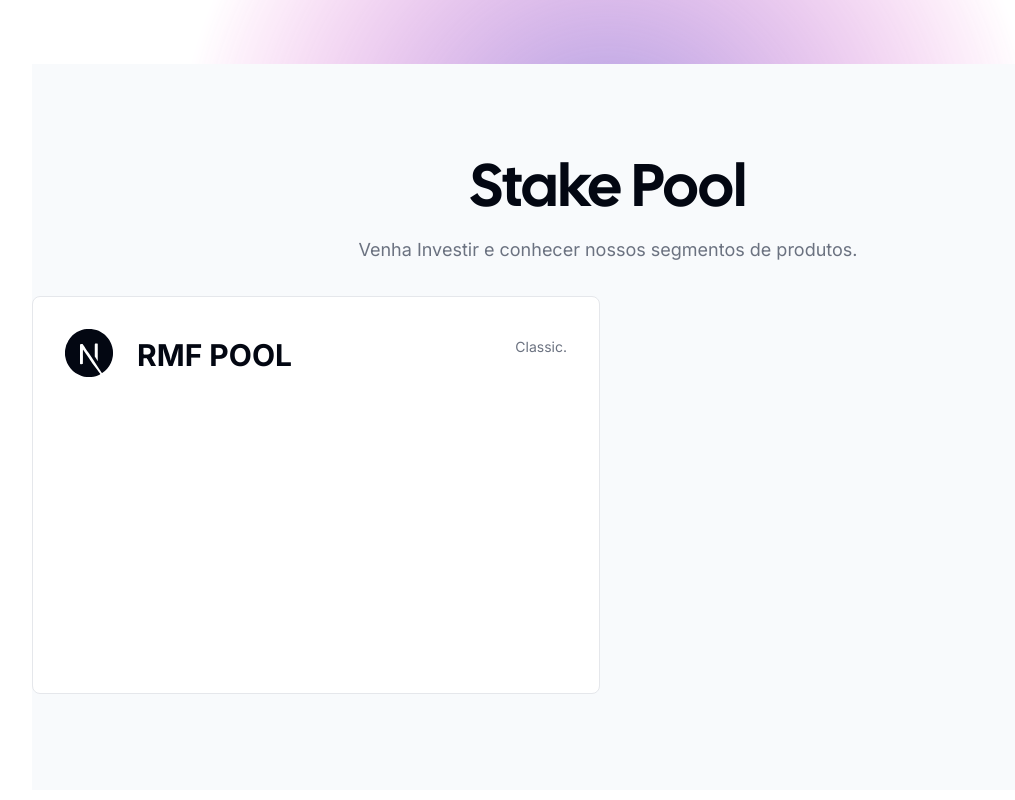
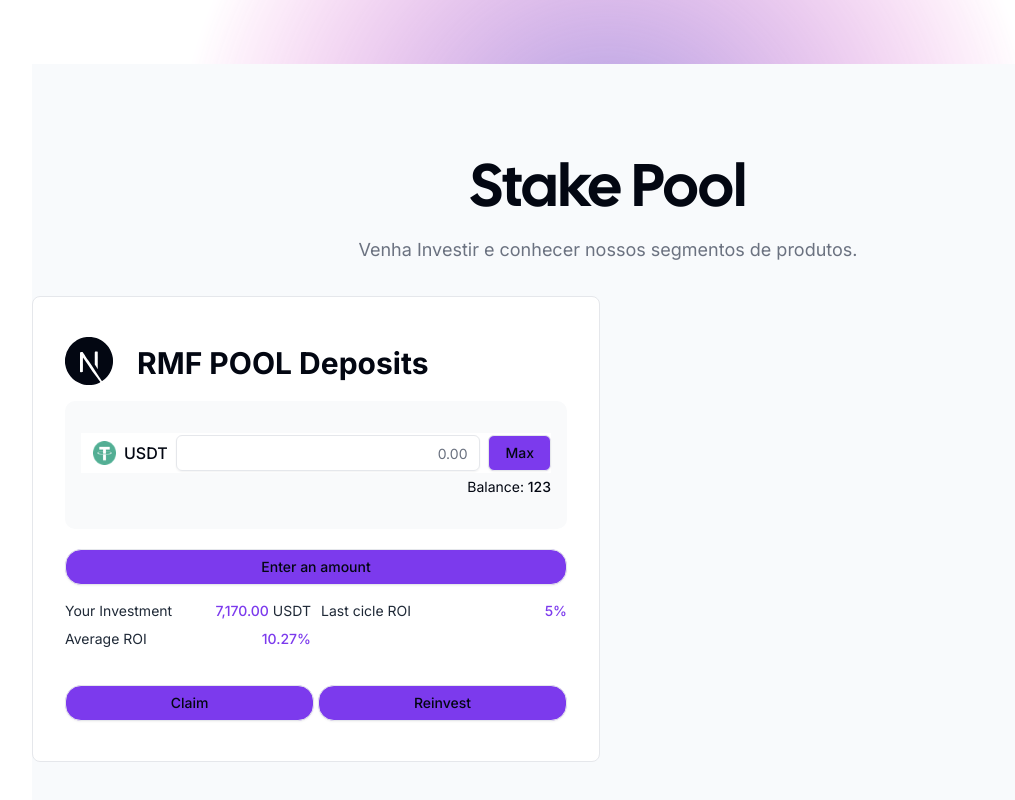
Before and after one commit to Renatmf5/Defi-Rmf, a Next.js app in the folder ui/: page / in a window 1280 px wide. Shown: the part 676-1476 px from the top of the page, without its empty margins (32-1047 px from the left). Built offline with nearby package versions, Linux system fonts and the light colour scheme.

Commit message:
Create the v1 of Stake pool front-end

```diff
--- a/ui/src/app/_components/pool-section.tsx
+++ b/ui/src/app/_components/pool-section.tsx
@@ -1,3 +1,8 @@
+import { Button, buttonVariants } from '@/components/ui/button';
+import { Input } from '@/components/ui/input';
+import { cn } from '@/lib/utils';
+import Image from 'next/image';
+
 function PoolSection() {
   return (
     <section
@@ -15,19 +20,68 @@ function PoolSection() {
 
       <div className='mx-auto grid justify-center gap-4 sm:grid-cols-1 md:max-w-[80rem] md:grid-cols-2'>
         <div className='relative overflow-hidden rounded-lg border bg-background p-2 box-border' >
-          <div className='flex h-[380px] flex-col justify-between rounded-md p-6'>
-            <div className='space-y-2 flex justify-between'>
-              <div className='space-y-2 flex'>
-                <svg viewBox='0 0 24 24' className='h-12 w-12 fill-current'>
-                  <path d='M11.572 0c-.176 0-.31.001-.358.007a19.76 19.76 0 0 1-.364.033C7.443.346 4.25 2.185 2.228 5.012a11.875 11.875 0 0 0-2.119 5.243c-.096.659-.108.854-.108 1.747s.012 1.089.108 1.748c.652 4.506 3.86 8.292 8.209 9.695.779.25 1.6.422 2.534.525.363.04 1.935.04 2.299 0 1.611-.178 2.977-.577 4.323-1.264.207-.106.247-.134.219-.158-.02-.013-.9-1.193-1.955-2.62l-1.919-2.592-2.404-3.558a338.739 338.739 0 0 0-2.422-3.556c-.009-.002-.018 1.579-.023 3.51-.007 3.38-.01 3.515-.052 3.595a.426.426 0 0 1-.206.214c-.075.037-.14.044-.495.044H7.81l-.108-.068a.438.438 0 0 1-.157-.171l-.05-.106.006-4.703.007-4.705.072-.092a.645.645 0 0 1 .174-.143c.096-.047.134-.051.54-.051.478 0 .558.018.682.154.035.038 1.337 1.999 2.895 4.361a10760.433 10760.433 0 0 0 4.735 7.17l1.9 2.879.096-.063a12.317 12.317 0 0 0 2.466-2.163 11.944 11.944 0 0 0 2.824-6.134c.096-.66.108-.854.108-1.748 0-.893-.012-1.088-.108-1.747-.652-4.506-3.859-8.292-8.208-9.695a12.597 12.597 0 0 0-2.499-.523A33.119 33.119 0 0 0 11.573 0zm4.069 7.217c.347 0 .408.005.486.047a.473.473 0 0 1 .237.277c.018.06.023 1.365.018 4.304l-.006 4.218-.744-1.14-.746-1.14v-3.066c0-1.982.01-3.097.023-3.15a.478.478 0 0 1 .233-.296c.096-.05.13-.054.5-.054z' />
-                </svg>
-                <h3 className='font-bold text-3xl ml-6'>RMF POOL</h3>
+          <div className='z-10 h-fit flex-1 flex-col dark:text-gray-800 bg-white px-6 py-8'>
+            <div className='space-y-2 flex'>
+              <svg viewBox='0 0 24 24' className='h-12 w-12 fill-current'>
+                <path d='M11.572 0c-.176 0-.31.001-.358.007a19.76 19.76 0 0 1-.364.033C7.443.346 4.25 2.185 2.228 5.012a11.875 11.875 0 0 0-2.119 5.243c-.096.659-.108.854-.108 1.747s.012 1.089.108 1.748c.652 4.506 3.86 8.292 8.209 9.695.779.25 1.6.422 2.534.525.363.04 1.935.04 2.299 0 1.611-.178 2.977-.577 4.323-1.264.207-.106.247-.134.219-.158-.02-.013-.9-1.193-1.955-2.62l-1.919-2.592-2.404-3.558a338.739 338.739 0 0 0-2.422-3.556c-.009-.002-.018 1.579-.023 3.51-.007 3.38-.01 3.515-.052 3.595a.426.426 0 0 1-.206.214c-.075.037-.14.044-.495.044H7.81l-.108-.068a.438.438 0 0 1-.157-.171l-.05-.106.006-4.703.007-4.705.072-.092a.645.645 0 0 1 .174-.143c.096-.047.134-.051.54-.051.478 0 .558.018.682.154.035.038 1.337 1.999 2.895 4.361a10760.433 10760.433 0 0 0 4.735 7.17l1.9 2.879.096-.063a12.317 12.317 0 0 0 2.466-2.163 11.944 11.944 0 0 0 2.824-6.134c.096-.66.108-.854.108-1.748 0-.893-.012-1.088-.108-1.747-.652-4.506-3.859-8.292-8.208-9.695a12.597 12.597 0 0 0-2.499-.523A33.119 33.119 0 0 0 11.573 0zm4.069 7.217c.347 0 .408.005.486.047a.473.473 0 0 1 .237.277c.018.06.023 1.365.018 4.304l-.006 4.218-.744-1.14-.746-1.14v-3.066c0-1.982.01-3.097.023-3.15a.478.478 0 0 1 .233-.296c.096-.05.13-.054.5-.054z' />
+              </svg>
+              <h3 className='font-bold text-3xl ml-6'>RMF POOL Deposits</h3>
+            </div>
+            <div className='mt-4 flex-col'>
+              <div className='mt-4 flex-col rounded-[10px]  bg-primary-foreground px-4 py-8'>
+                <div className='flex gap-4 bg-white relative isolate w-full'>
+                  <div className='float-left p-2'>
+                    <div className='ml-1 font-medium text-gray-10'>
+                      <div className='flex space-x-2'>
+                        <Image
+                          src='/tether_icon.png'
+                          alt='USDT'
+                          width={23}
+                          height={23}
+                          quality='95'
+                          priority={true}
+                        />
+                        <span>USDT</span>
+                      </div>
+                    </div>
+                  </div>
+                  <div className="flex justify-end w-full  items-center space-x-2 float-end">
+                    <Input placeholder='0.00' className='text-right' />
+                    <Button variant='outline' className='bg-primary'>
+                      Max
+                    </Button>
+                  </div>
+                </div>
+                <div className='flex mt-1 w-full justify-end'>
+                  <p className='w-fit cursor-pointer text-sm text-gray-06'>
+                    Balance:
+                    <span className='font-medium text-gray-09'> 123 </span>
+                  </p>
+                </div>
               </div>
-              <p className='text-sm text-muted-foreground'>
-                Classic.
-              </p>
+              <Button variant='outline' className="mt-5 w-full rounded-2xl bg-primary">Enter an amount</Button>
+              <div className="flex my-4 w-full flex-row flex-wrap justify-between gap-2">
+                <div className="flex w-full justify-between gap-1 text-gray-800 md:w-[49%]">
+                  <p className="text-sm">Your Investment</p>
+                  <p className="text-sm font-medium text-primary">
+                    7,170.00
+                    <span className="ml-1 font-normal text-gray-800">USDT</span>
+                  </p>
+                </div>
+                <div className="flex w-full justify-between gap-1 text-gray-800 md:w-[49%]">
+                  <p className="text-sm">Last cicle ROI</p>
+                  <p className="text-sm font-medium text-primary">5%</p>
+                </div>
+                <div className="flex w-full justify-between gap-1 text-gray-800 md:w-[49%]">
+                  <p className="text-sm">Average ROI</p>
+                  <p className="text-sm font-medium text-primary">10.27%</p>
+                </div>
+              </div>
+              <div className="flex w-full justify-between gap-1 md:w-[100%]">
+                <Button variant='outline' className="mt-5 w-full rounded-2xl bg-primary">Claim</Button>
+                <Button variant='outline' className="mt-5 w-full rounded-2xl bg-primary">Reinvest</Button>
+              </div>
             </div>
-
           </div>
         </div>
       </div>
--- /dev/null
+++ b/ui/src/components/ui/input.tsx
@@ -0,0 +1,25 @@
+import * as React from "react"
+
+import { cn } from "@/lib/utils"
+
+export interface InputProps
+  extends React.InputHTMLAttributes<HTMLInputElement> { }
+
+const Input = React.forwardRef<HTMLInputElement, InputProps>(
+  ({ className, type, ...props }, ref) => {
+    return (
+      <input
+        type={type}
+        className={cn(
+          "flex h-9 w-full rounded-md border border-input bg-transparent px-3 py-1 text-sm shadow-sm transition-colors file:border-0 file:bg-transparent file:text-sm file:font-medium placeholder:text-muted-foreground focus-visible:outline-none focus-visible:ring-1 focus-visible:ring-ring disabled:cursor-not-allowed disabled:opacity-50",
+          className
+        )}
+        ref={ref}
+        {...props}
+      />
+    )
+  }
+)
+Input.displayName = "Input"
+
+export { Input }
```
Also changed, not shown: ui/public/tether_icon.png (added).
